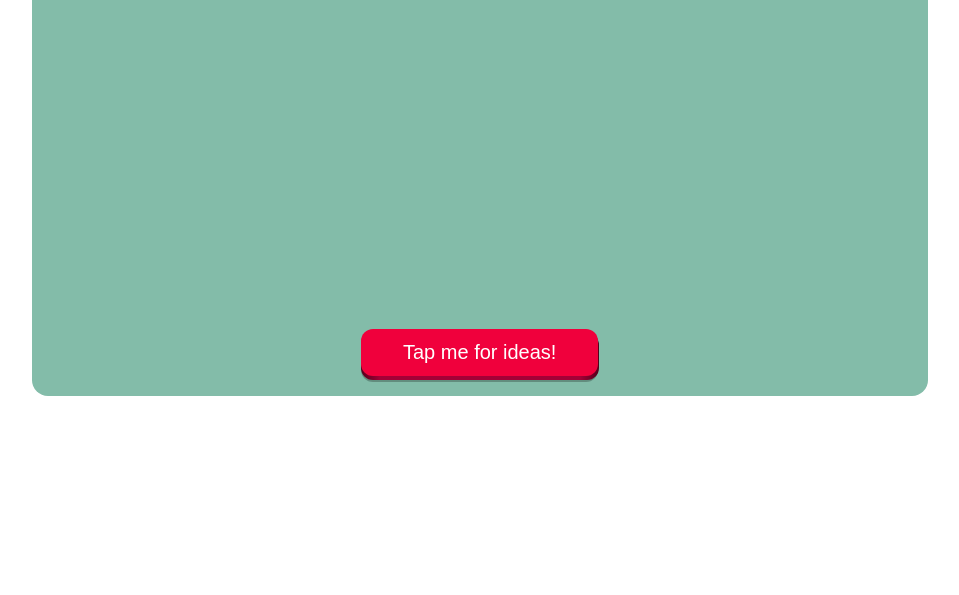
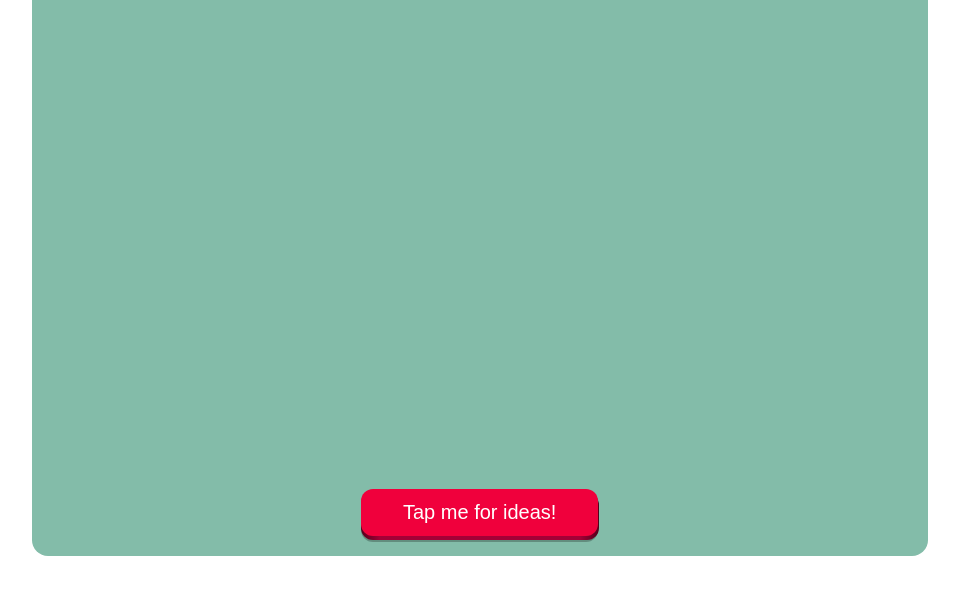
Before and after one commit to aleksandarlanger/bored_api_practice, a plain HTML site: page index.html in a window 1280 px wide. Shown: the part 99-694 px from the top of the page, without its empty margins (160-1119 px from the left). Drawn offline with Linux system fonts and the light colour scheme.

Commit message:
Update style.css

```diff
--- a/style.css
+++ b/style.css
@@ -25,7 +25,7 @@ h1 {
 }
 
 #textHolder {
-  height: 30vh;
+  height: 50vh;
   text-align: center;
   margin-top: 6em;
 }
```
